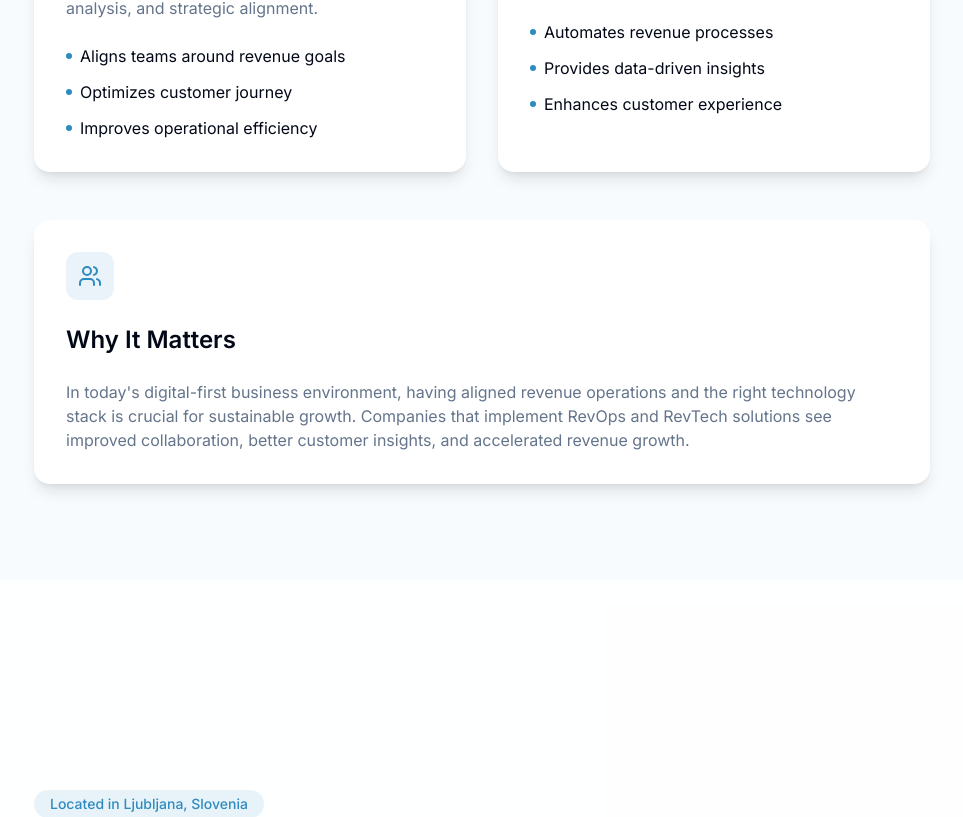
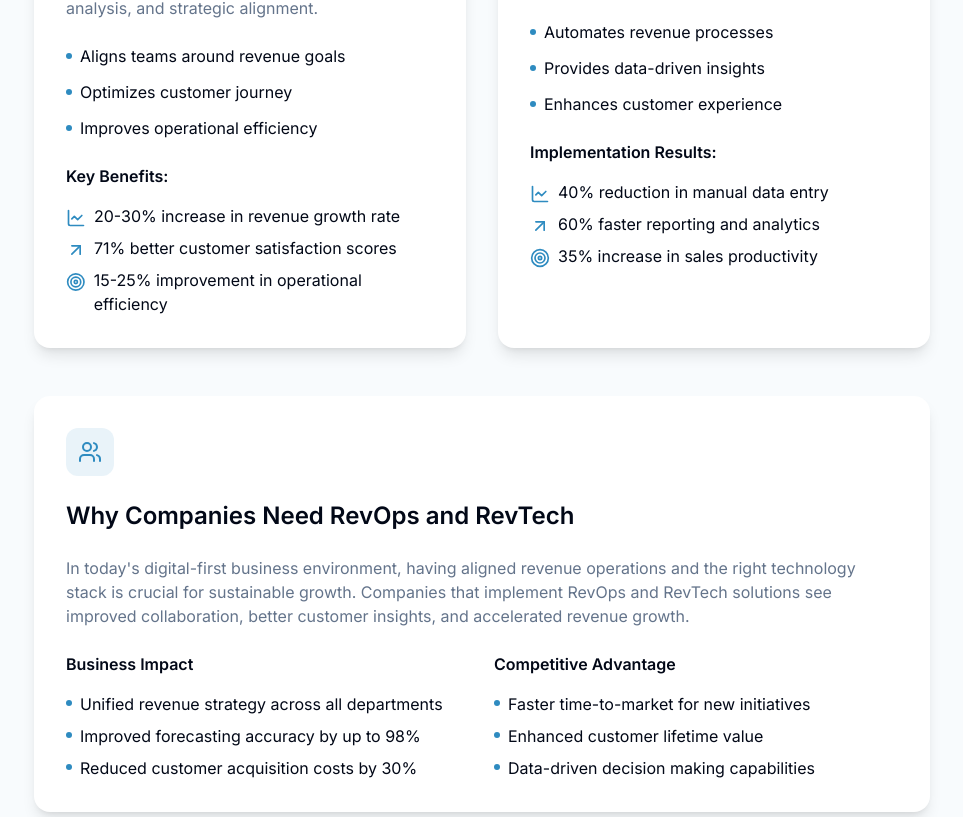
Before and after one commit to Innovate-si/innovatesi, a React (Vite) app: page / in a window 1280 px wide. Shown: the part 2190-3007 px from the top of the page, without its empty margins (158-1121 px from the left). Built offline with nearby package versions, Linux system fonts and the light colour scheme.

Commit message:
Combine homepage content
Merged the previously removed content back into the homepage, ensuring all relevant sections are included for a complete user experience.
[skip gpt_engineer]

```diff
--- a/src/components/sections/IndustryLeadershipSection.tsx
+++ b/src/components/sections/IndustryLeadershipSection.tsx
@@ -1,5 +1,5 @@
 import { motion } from "framer-motion";
-import { BarChart2, Cog, Users } from "lucide-react";
+import { BarChart2, Cog, Users, LineChart, ArrowUpRight, Target } from "lucide-react";
 
 const IndustryLeadershipSection = () => {
   return (
@@ -38,6 +38,23 @@ const IndustryLeadershipSection = () => {
                   <span>Improves operational efficiency</span>
                 </li>
               </ul>
+              <div className="mt-6 space-y-4">
+                <h4 className="font-semibold">Key Benefits:</h4>
+                <ul className="space-y-2">
+                  <li className="flex items-start gap-2">
+                    <LineChart className="h-5 w-5 text-accent mt-1" />
+                    <span>20-30% increase in revenue growth rate</span>
+                  </li>
+                  <li className="flex items-start gap-2">
+                    <ArrowUpRight className="h-5 w-5 text-accent mt-1" />
+                    <span>71% better customer satisfaction scores</span>
+                  </li>
+                  <li className="flex items-start gap-2">
+                    <Target className="h-5 w-5 text-accent mt-1" />
+                    <span>15-25% improvement in operational efficiency</span>
+                  </li>
+                </ul>
+              </div>
             </div>
 
             <div className="space-y-6 p-8 bg-background rounded-2xl shadow-lg">
@@ -62,6 +79,23 @@ const IndustryLeadershipSection = () => {
                   <span>Enhances customer experience</span>
                 </li>
               </ul>
+              <div className="mt-6 space-y-4">
+                <h4 className="font-semibold">Implementation Results:</h4>
+                <ul className="space-y-2">
+                  <li className="flex items-start gap-2">
+                    <LineChart className="h-5 w-5 text-accent mt-1" />
+                    <span>40% reduction in manual data entry</span>
+                  </li>
+                  <li className="flex items-start gap-2">
+                    <ArrowUpRight className="h-5 w-5 text-accent mt-1" />
+                    <span>60% faster reporting and analytics</span>
+                  </li>
+                  <li className="flex items-start gap-2">
+                    <Target className="h-5 w-5 text-accent mt-1" />
+                    <span>35% increase in sales productivity</span>
+                  </li>
+                </ul>
+              </div>
             </div>
           </div>
 
@@ -69,10 +103,46 @@ const IndustryLeadershipSection = () => {
             <div className="w-12 h-12 bg-accent/10 rounded-xl flex items-center justify-center">
               <Users className="h-6 w-6 text-accent" />
             </div>
-            <h3 className="text-2xl font-semibold">Why It Matters</h3>
+            <h3 className="text-2xl font-semibold">Why Companies Need RevOps and RevTech</h3>
             <p className="text-muted-foreground">
               In today's digital-first business environment, having aligned revenue operations and the right technology stack is crucial for sustainable growth. Companies that implement RevOps and RevTech solutions see improved collaboration, better customer insights, and accelerated revenue growth.
             </p>
+            <div className="grid md:grid-cols-2 gap-6 mt-6">
+              <div className="space-y-4">
+                <h4 className="font-semibold">Business Impact</h4>
+                <ul className="space-y-2">
+                  <li className="flex items-start gap-2">
+                    <div className="w-1.5 h-1.5 rounded-full bg-accent mt-2" />
+                    <span>Unified revenue strategy across all departments</span>
+                  </li>
+                  <li className="flex items-start gap-2">
+                    <div className="w-1.5 h-1.5 rounded-full bg-accent mt-2" />
+                    <span>Improved forecasting accuracy by up to 98%</span>
+                  </li>
+                  <li className="flex items-start gap-2">
+                    <div className="w-1.5 h-1.5 rounded-full bg-accent mt-2" />
+                    <span>Reduced customer acquisition costs by 30%</span>
+                  </li>
+                </ul>
+              </div>
+              <div className="space-y-4">
+                <h4 className="font-semibold">Competitive Advantage</h4>
+                <ul className="space-y-2">
+                  <li className="flex items-start gap-2">
+                    <div className="w-1.5 h-1.5 rounded-full bg-accent mt-2" />
+                    <span>Faster time-to-market for new initiatives</span>
+                  </li>
+                  <li className="flex items-start gap-2">
+                    <div className="w-1.5 h-1.5 rounded-full bg-accent mt-2" />
+                    <span>Enhanced customer lifetime value</span>
+                  </li>
+                  <li className="flex items-start gap-2">
+                    <div className="w-1.5 h-1.5 rounded-full bg-accent mt-2" />
+                    <span>Data-driven decision making capabilities</span>
+                  </li>
+                </ul>
+              </div>
+            </div>
           </div>
         </div>
       </div>
```
